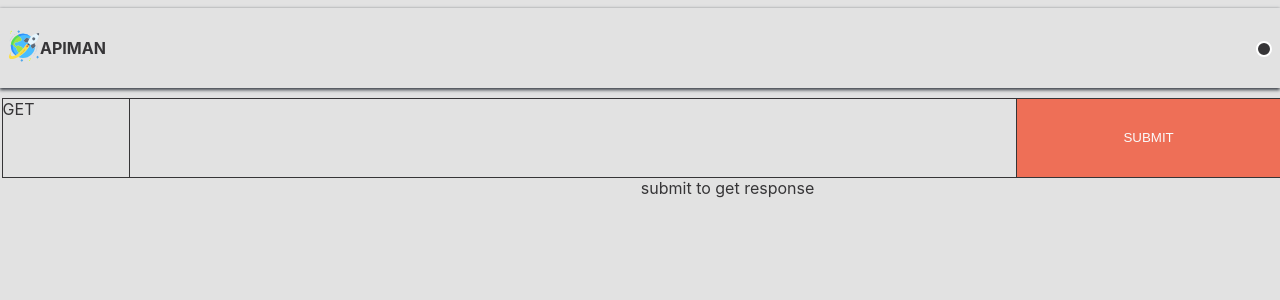
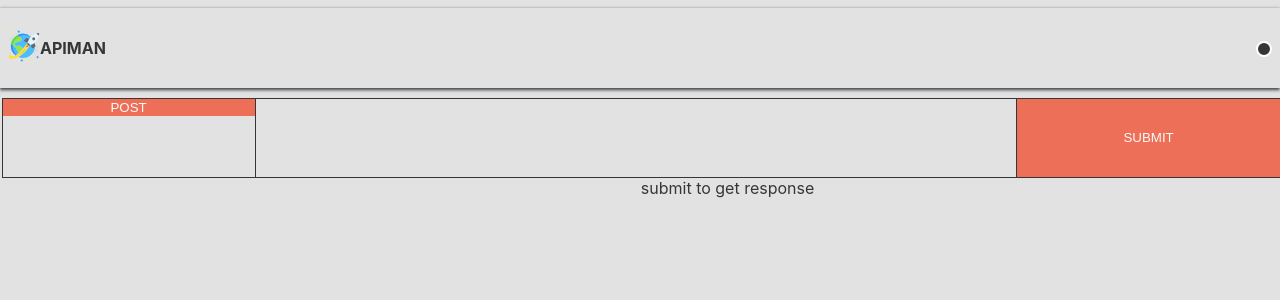
Before and after one commit to ishnmu/apiman, a React (Create React App) app: page / in a window 1280 px wide. Shown: the top 300 px of the page. Built offline with nearby package versions, Linux system fonts and the light colour scheme.

Commit message:
Shunmugam | add dropdown component and for selecting http methods

```diff
--- /dev/null
+++ b/src/components/common/dropdown/Dropdown.js
@@ -0,0 +1,52 @@
+import React, { useState, useEffect } from "react";
+import {
+  DropdownContainer,
+  DropButton,
+  DropdownDataList,
+} from "./Dropdown.styled";
+
+const Dropdown = ({ data, onSelect, defaultValue }) => {
+  console.info("::data", data);
+  console.info("::defaultValue", defaultValue);
+  const [list] = useState(data);
+  const [selectedValue, setSelected] = useState(defaultValue);
+  const [showData, setShowData] = useState(false);
+
+  const handler = ({ target }) => {
+    const { value: selected } = target;
+    const selectedJSON = JSON.parse(selected);
+    setShowData(!showData);
+    setSelected(selectedJSON);
+    onSelect(selectedJSON);
+  };
+
+  useEffect(() => {
+    onSelect(defaultValue);
+  }, [defaultValue]);
+
+  return (
+    <DropdownContainer>
+      <DropButton onClick={() => setShowData(!showData)}>
+        {selectedValue.displayText}
+      </DropButton>
+      {showData && (
+        <DropdownDataList>
+          {list.map((l) => {
+            console.info(":l", l);
+            return (
+              <DropButton
+                key={l.id}
+                onClick={handler}
+                value={JSON.stringify(l)}
+              >
+                {l.displayText}
+              </DropButton>
+            );
+          })}
+        </DropdownDataList>
+      )}
+    </DropdownContainer>
+  );
+};
+
+export default Dropdown;
--- /dev/null
+++ b/src/components/common/dropdown/Dropdown.styled.js
@@ -0,0 +1,37 @@
+import styled from "styled-components";
+
+export const DropdownContainer = styled.div`
+  display: flex;
+  flex-direction: column;
+
+  width: 100%;
+  height: 100%;
+`;
+
+export const DropButton = styled.button`
+  background: ${({ theme }) => theme.button};
+  color: ${({ theme }) => theme.buttonText};
+  outline: none;
+  border: none;
+
+  width: 100%;
+
+  hover {
+    opacity: 0.1;
+  }
+`;
+
+export const DropdownDataList = styled.div`
+  display: flex;
+  flex-direction: column;
+  width: 100%;
+  background: ${({ theme }) => theme.button};
+  color: ${({ theme }) => theme.buttonText};
+
+  border: 1px solid ${({ theme }) => theme.color};
+  align-items: center;
+
+  a:hover {
+    opacity: 0.5;
+  }
+`;
--- a/src/components/input/Input.js
+++ b/src/components/input/Input.js
@@ -6,15 +6,32 @@ import {
   SubmitSection,
 } from "./Input.styled";
 
-const Input = ({ enpoint, onSubmit, onTyping }) => {
+import Dropdown from "../common/dropdown/Dropdown";
+
+const Input = ({ onSubmit, supportedHttpMethods }) => {
+  const [httpMethod, setHttpMethod] = React.useState("");
+  const [endpoint, setEndpoint] = React.useState("");
+
+  const handleHttpMethodSelect = ({ value }) => {
+    setHttpMethod(value);
+  };
+
   return (
     <InputContainer>
-      <HttpMethodSection>GET</HttpMethodSection>
+      <HttpMethodSection>
+        <Dropdown
+          data={supportedHttpMethods}
+          onSelect={handleHttpMethodSelect}
+          defaultValue={supportedHttpMethods[1]}
+        />
+      </HttpMethodSection>
       <EndpointSection
-        value={enpoint}
-        onChange={(e) => onTyping(e.target.value)}
+        value={endpoint}
+        onChange={(e) => setEndpoint(e.target.value)}
       />
-      <SubmitSection onClick={onSubmit}>SUBMIT</SubmitSection>
+      <SubmitSection onClick={() => onSubmit(httpMethod, endpoint)}>
+        SUBMIT
+      </SubmitSection>
     </InputContainer>
   );
 };
--- a/src/components/input/Input.styled.js
+++ b/src/components/input/Input.styled.js
@@ -9,14 +9,13 @@ export const InputContainer = styled.div`
 `;
 
 export const HttpMethodSection = styled.div`
-  flex: 1;
+  flex: 2;
   height: 100%;
   border-right: 1px solid ${({ theme }) => theme.color};
-
 `;
 
 export const EndpointSection = styled.input`
-  flex: 7;
+  flex: 6;
   background: ${({ theme }) => theme.background};
   color: ${({ theme }) => theme.color};
   outline: none;
--- a/src/components/workspace/Workspace.js
+++ b/src/components/workspace/Workspace.js
@@ -10,23 +10,33 @@ import Input from "../input/Input";
 import http from "../../service/http";
 
 const Workspace = () => {
-  const [httpMethod, setHttpMethod] = useState("GET");
-  const [endpoint, setEndpoint] = useState("");
   const [response, setResponse] = useState("");
 
-  const onSubmit = () =>
+  const onSubmit = (httpMethod, endpoint) =>
     http(httpMethod, endpoint)
       .then(({ data }) => setResponse(data))
       .catch((e) => setResponse(e));
 
-  const onTyping = (value) => {
-    setEndpoint(value);
-  };
+  const supportedHttpMethods = [
+    {
+      id: 0,
+      displayText: "GET",
+      value: "GET",
+    },
+    {
+      id: 1,
+      displayText: "POST",
+      value: "POST",
+    },
+  ];
 
   return (
     <WorkspaceContainer>
       <InputSection>
-        <Input enpoint={endpoint} onSubmit={onSubmit} onTyping={onTyping} />
+        <Input
+          onSubmit={onSubmit}
+          supportedHttpMethods={supportedHttpMethods}
+        />
       </InputSection>
       <RequestSection></RequestSection>
       <ResponseSection>
```
